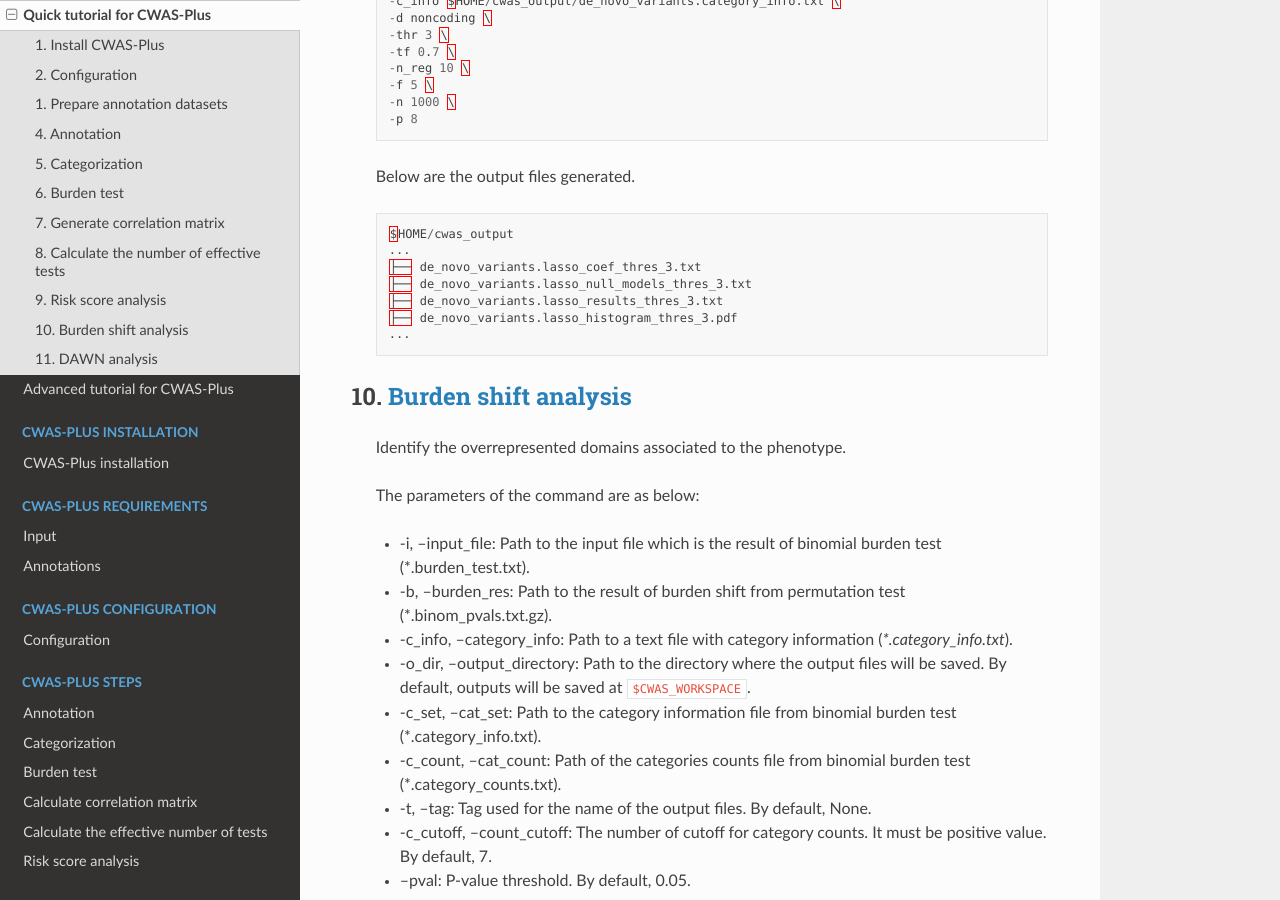
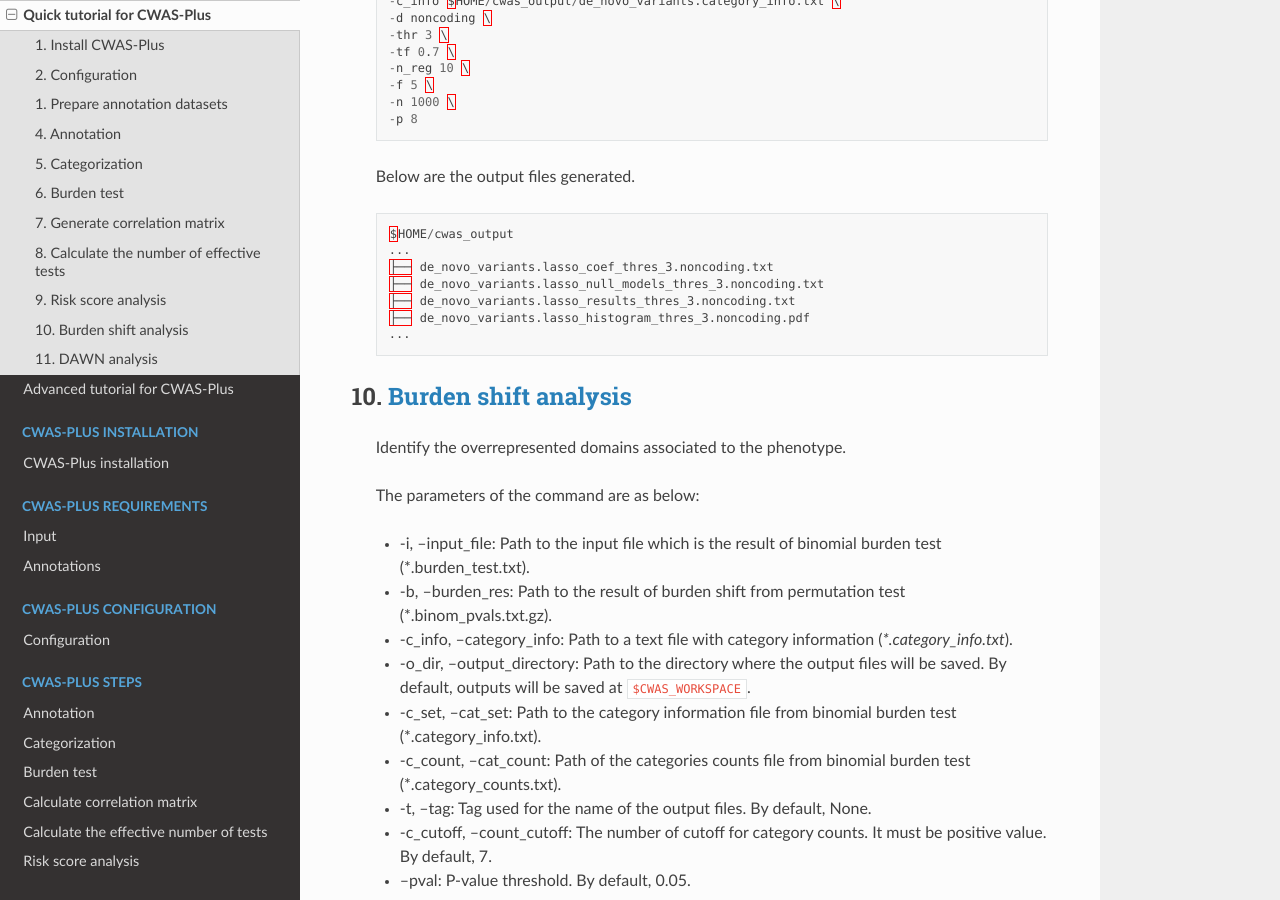
Before and after one commit to joonan-lab/cwas, a Sphinx documentation site: the page built from docs/quickstart/quick_tutorial.rst, in a window 1280 px wide and 900 px high, scrolled down 8837 px. Built offline with Sphinx 7.4.7 and the Read the Docs theme 3.1.0, drawn with Linux system fonts in a browser that asks for light colours.

Commit message:
Update quick_tutorial.rst

```diff
--- a/docs/quickstart/quick_tutorial.rst
+++ b/docs/quickstart/quick_tutorial.rst
@@ -371,10 +371,10 @@ Below are the output files generated.
 
     $HOME/cwas_output
     ...
-    ├── de_novo_variants.lasso_coef_thres_3.txt
-    ├── de_novo_variants.lasso_null_models_thres_3.txt
-    ├── de_novo_variants.lasso_results_thres_3.txt
-    ├── de_novo_variants.lasso_histogram_thres_3.pdf
+    ├── de_novo_variants.lasso_coef_thres_3.noncoding.txt
+    ├── de_novo_variants.lasso_null_models_thres_3.noncoding.txt
+    ├── de_novo_variants.lasso_results_thres_3.noncoding.txt
+    ├── de_novo_variants.lasso_histogram_thres_3.noncoding.pdf
     ...
 
 
```
